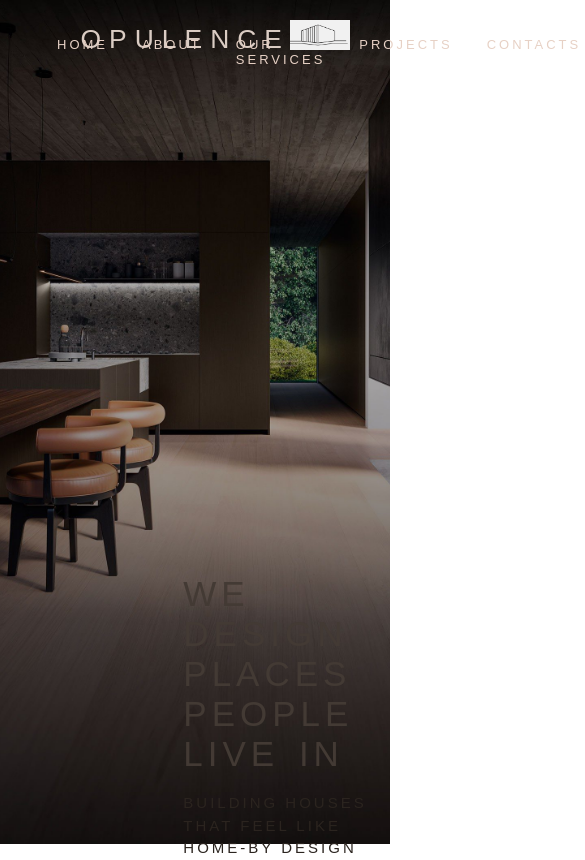
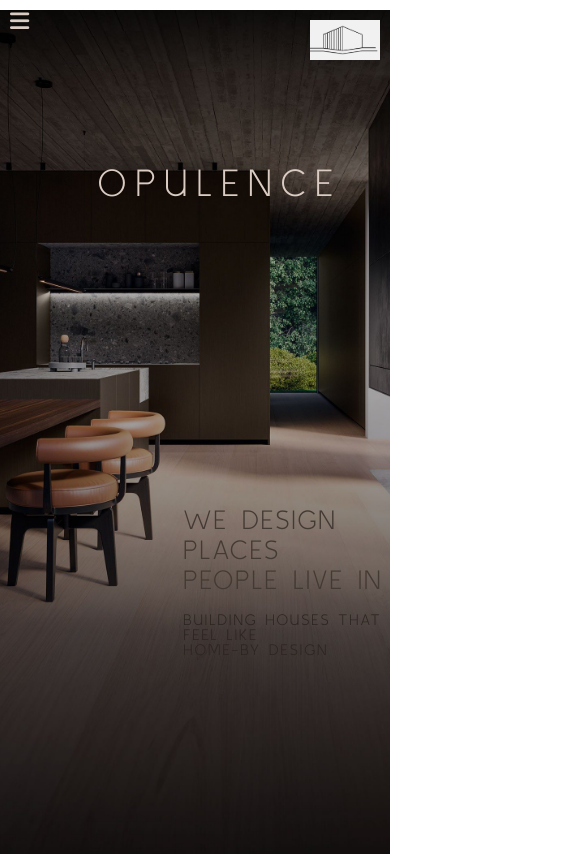
Before and after one commit to VIBER1/Rainbow-Interior, a plain HTML site: page html/home.html in a window 390 px wide. Shown: the whole page, 585 px wide, since content can reach past the window. Drawn offline with Linux system fonts and the light colour scheme.

Commit message:
responive

```diff
--- a/css/home.css
+++ b/css/home.css
@@ -21,7 +21,7 @@
     padding:20px 40px 0px 0px;
 }
 
-nav ul{
+ul{
     list-style-type: none;
     display:flex;
     padding:20px 40px 0px 40px;
@@ -47,7 +47,7 @@ nav ul li a:hover{
      float:right;
     color: #DACCC3;
    letter-spacing: 8px;
-    padding:24px 0px 0px 0px;
+    padding:24px 0px 0px  0px;
     font-size: 0.7cm;
 }
 .main-text{
@@ -69,3 +69,183 @@ nav ul li a:hover{
     font-size:15px;
     color:#2b241f;
 }
+ .header .fa{
+    display: none;
+ }
+
+@media (max-width:600px){
+    nav ul {
+        display: block;
+
+    }
+    nav {
+        position: absolute;
+        background-color:#2b241f;
+         height:100vh;
+         width: 200px;
+         top:0;
+         left:-200px;
+         text-align:right;
+         z-index:2;
+         opacity: 0.8;
+         transition: 1s;
+}
+.header .fa{
+    display: block;
+    color:#DACCC3;
+    margin:10px;
+    font-size:22px;
+    cursor: pointer;
+}
+nav ul li{
+
+    padding: 10px;
+}
+ .main-text{
+                top: 53%;
+                left:45%;
+            }
+    .t{
+        font-size:15px;
+        color:#433A34;
+        word-spacing: 2px;
+        letter-spacing:1px;
+    }
+    .tt{
+   letter-spacing:3px;
+    line-height: 0.4cm;
+    font-size:10px;
+    color:#2b241f;
+
+    }
+
+}
+
+
+@media (max-width:816px){
+    nav ul{
+        padding:24px 10px 0px 10px;
+    }
+
+.main-text{
+    top: 60%;
+    left:47%;
+}
+.t{
+    color:#433A34;
+    word-spacing: 1px;
+    font-size:20px;
+}
+.tt{
+    letter-spacing:2px;
+    line-height: 0.4cm;
+    font-size:10px;
+    color:#2b241f;}
+
+.header p{
+   top:15%;
+   left:20%;
+   position: absolute;
+  letter-spacing: 20px;
+   font-size: 1.3cm;
+ }
+}
+
+@media (min-width:817px),(max-width:1023px){
+    nav ul{
+        padding:20px 40px 0px 40px;
+    }
+
+    nav ul li a{
+        letter-spacing:2px;
+        margin: 6px;
+        font-size:13px;
+        padding:5px;
+    }
+
+}
+
+@media (max-width:1024px){
+    nav ul{
+        padding:17px 10px 0px 10px;
+    }
+
+.header img {
+    width:80px;
+    padding:10px 10px 0px 0px;
+}
+.main-text{
+    top: 60%;
+    left:47%;
+}
+.t{
+    word-spacing: 3px;
+    letter-spacing:2px;
+    font-size:28px;
+    color:#433A34;
+}
+nav ul{
+
+    padding:20px 40px 0px 40px;
+}
+
+nav ul li a{
+
+    letter-spacing:3px;
+    margin: 12px;
+    font-size: 13px;
+    padding:5px;
+}
+
+}
+
+@media (max-width:360px){
+
+    .main-text{
+        top: 52%;
+        left:47%;
+    }
+    .t{
+        color:#433A34;
+        word-spacing: 1px;
+        font-size:0.5cm;
+        position: relative;
+    }
+    .tt{
+        letter-spacing:2px;
+        line-height: 0.6cm;
+        font-size:0.4cm;
+        color:#2b241f;}
+
+    .header p{
+        top:15%;
+   left:20%;
+     letter-spacing: 6px;
+       font-size: 0.7cm;
+     }
+ }
+ @media (max-width:535px){
+
+    .main-text{
+        top: 58.5%;
+        left:47%;
+    }
+    .t{
+        color:#433A34;
+        word-spacing: 2px;
+        font-size:0.7cm;
+        position: relative;
+    }
+    .tt{
+        letter-spacing:2px;
+        line-height: 0.4cm;
+        font-size:0.4cm;
+        color:#2b241f;}
+
+    .header p{
+      top: 15%;
+      left: 25%;
+     letter-spacing: 9px;
+       font-size: 1cm;
+     }
+ }
--- a/html/home.html
+++ b/html/home.html
@@ -2,17 +2,22 @@
 <html lang="en">
 <head>
     <meta charset="UTF-8">
-    <meta name="viewport" content="width=1, initial-scale=1.0">
+    <meta name="viewport" content="width=device-width, initial-scale=1.0">
     <link rel="stylesheet" href="../css/home.css">
+    <link rel="preconnect" href="https://fonts.googleapis.com">
+    <link rel="preconnect" href="https://fonts.gstatic.com" crossorigin>
+     <link href="https://fonts.googleapis.com/css2?family=Kulim+Park:wght@200&display=swap" rel="stylesheet">
+    <link rel="stylesheet" href="https://cdnjs.cloudflare.com/ajax/libs/font-awesome/6.4.2/css/all.min.css" integrity="sha512-z3gLpd7yknf1YoNbCzqRKc4qyor8gaKU1qmn+CShxbuBusANI9QpRohGBreCFkKxLhei6S9CQXFEbbKuqLg0DA==" crossorigin="anonymous" referrerpolicy="no-referrer" />
     <title>OPULENCE</title>
 </head>
 <body>
     <div class="main">
 
-        <div class="header">
+        <div class="header" id="header">
             <img src="../images/Screenshot 2023-09-16 170510.png">
             <p> OPULENCE</p>
-            <nav>
+            <nav >
+                <i class="fa fa-times-circle" onclick="hideMenu()"></i>
                 <ul>
                     <li><a href="">HOME</a></li>
                     <li><a href="">ABOUT</a></li>
@@ -21,11 +26,22 @@
                     <li><a href="">CONTACTS</a></li>
                 </ul>
             </nav>
+            <i class="fa fa-bars" onclick="showMenu()"></i>
         </div>
        <section class="main-text">
         <p class="t"> WE DESIGN PLACES<br>PEOPLE LIVE IN</p><br>
         <p class="tt">BUILDING HOUSES THAT FEEL LIKE<br>HOME-BY DESIGN</p>
        </section>
     </div>
+
+    <script>
+        var header=document.getElementsById("header");
+        function showMenu(){
+            header.style.left="0";
+        }
+        function hideMenu(){
+            header.style.right="-200px";
+        }
+    </script>
 </body>
 </html>
```
